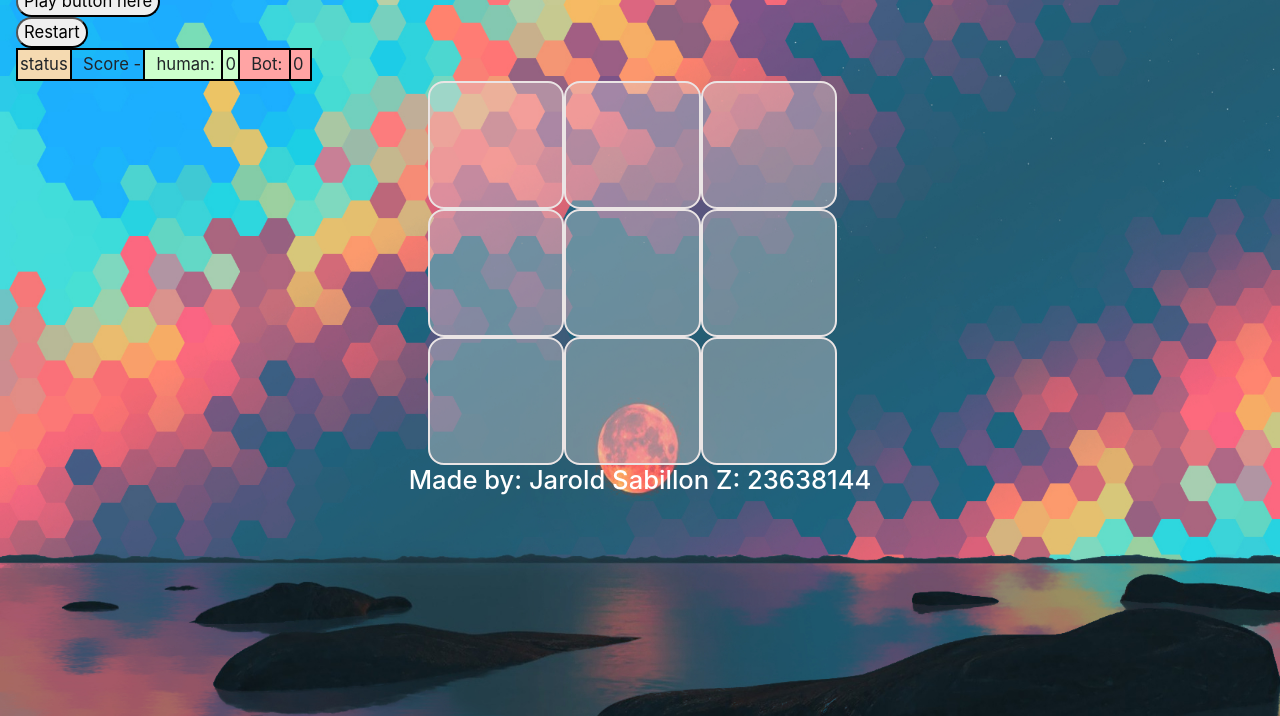
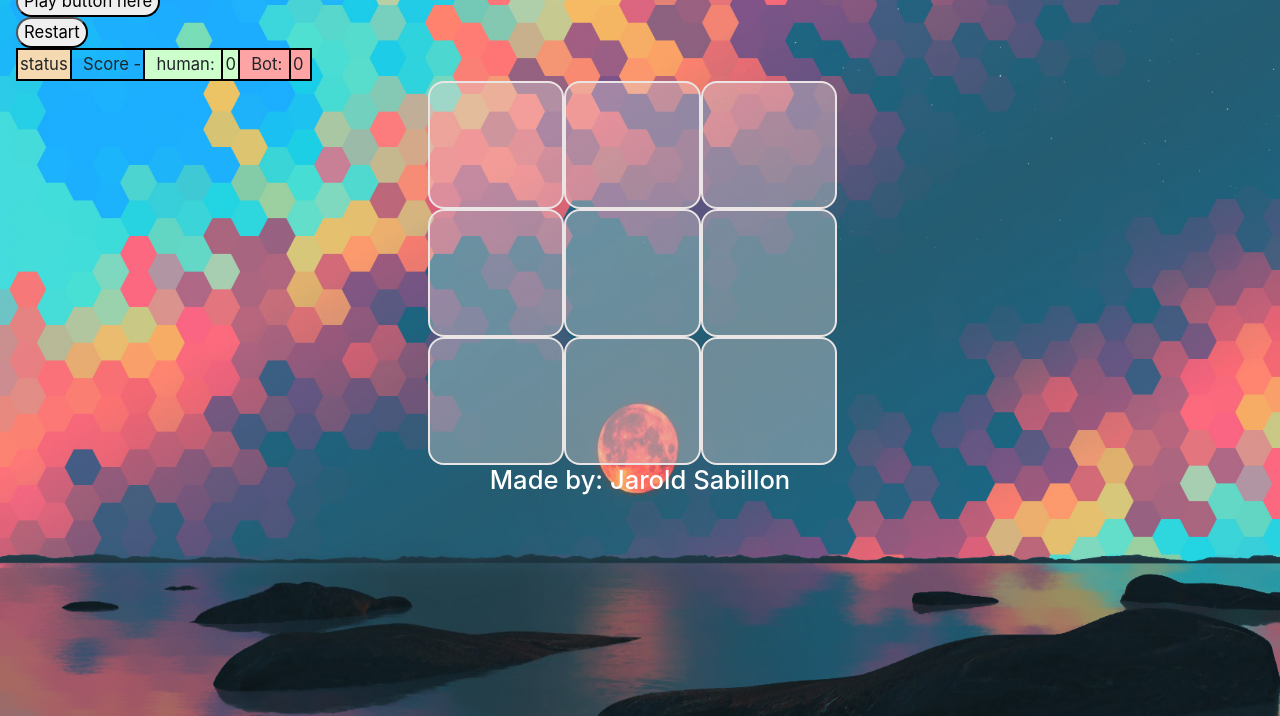
Before and after one commit to jaroldsabillon/Tic-Tac-Toe, a plain HTML site: page index.html in a window 1280 px wide. Shown: the part 84-800 px from the top of the page. Drawn offline with nearby package versions, Linux system fonts and the light colour scheme.

Commit message:
updating

```diff
--- a/index.html
+++ b/index.html
@@ -43,7 +43,7 @@
         </div>
         <div id="clear" ></div>
       </div>
-      <h2>Made by: Jarold Sabillon Z: 23638144</h2>
+      <h2>Made by: Jarold Sabillon</h2>
     <script src="https://ajax.googleapis.com/ajax/libs/jquery/3.6.0/jquery.min.js"></script>
 
     <script src="scripts\scripts.js"></script>
```
